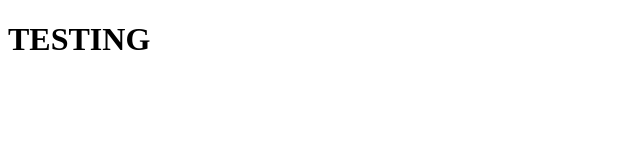
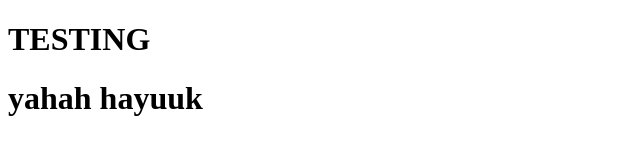
Before and after one commit to Hapidr/coba-deh, a plain HTML site: page index.html in a window 1280 px wide. Shown: the whole page, without its empty margins (0-640 px from the left). Drawn offline with Linux system fonts and the light colour scheme.

Commit message:
add 'yahaha hayuuk'

```diff
--- a/index.html
+++ b/index.html
@@ -8,5 +8,6 @@
 </head>
 <body>
   <h1>TESTING</h1>
+  <h1>yahah hayuuk</h1>
 </body>
 </html>
```
